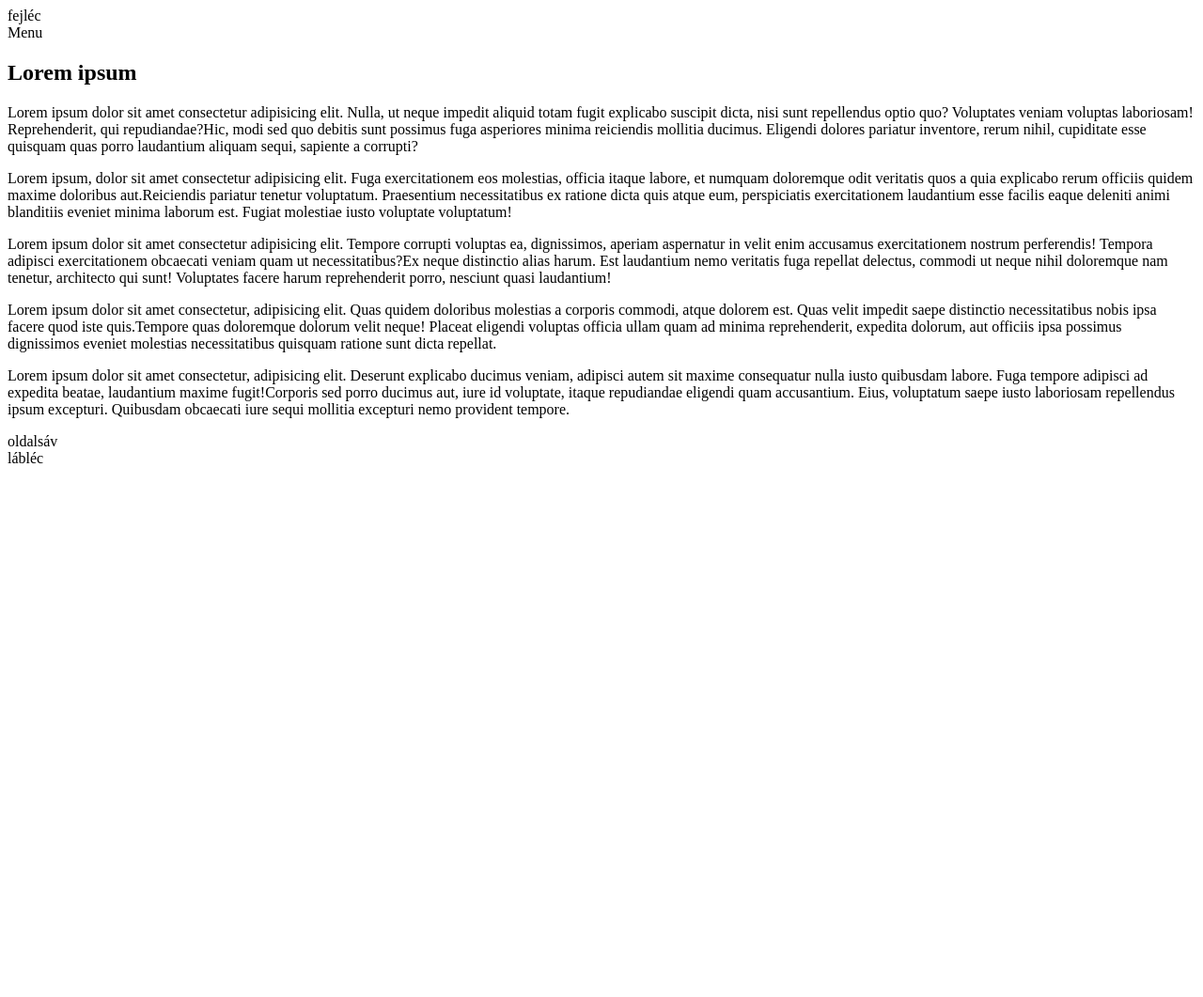
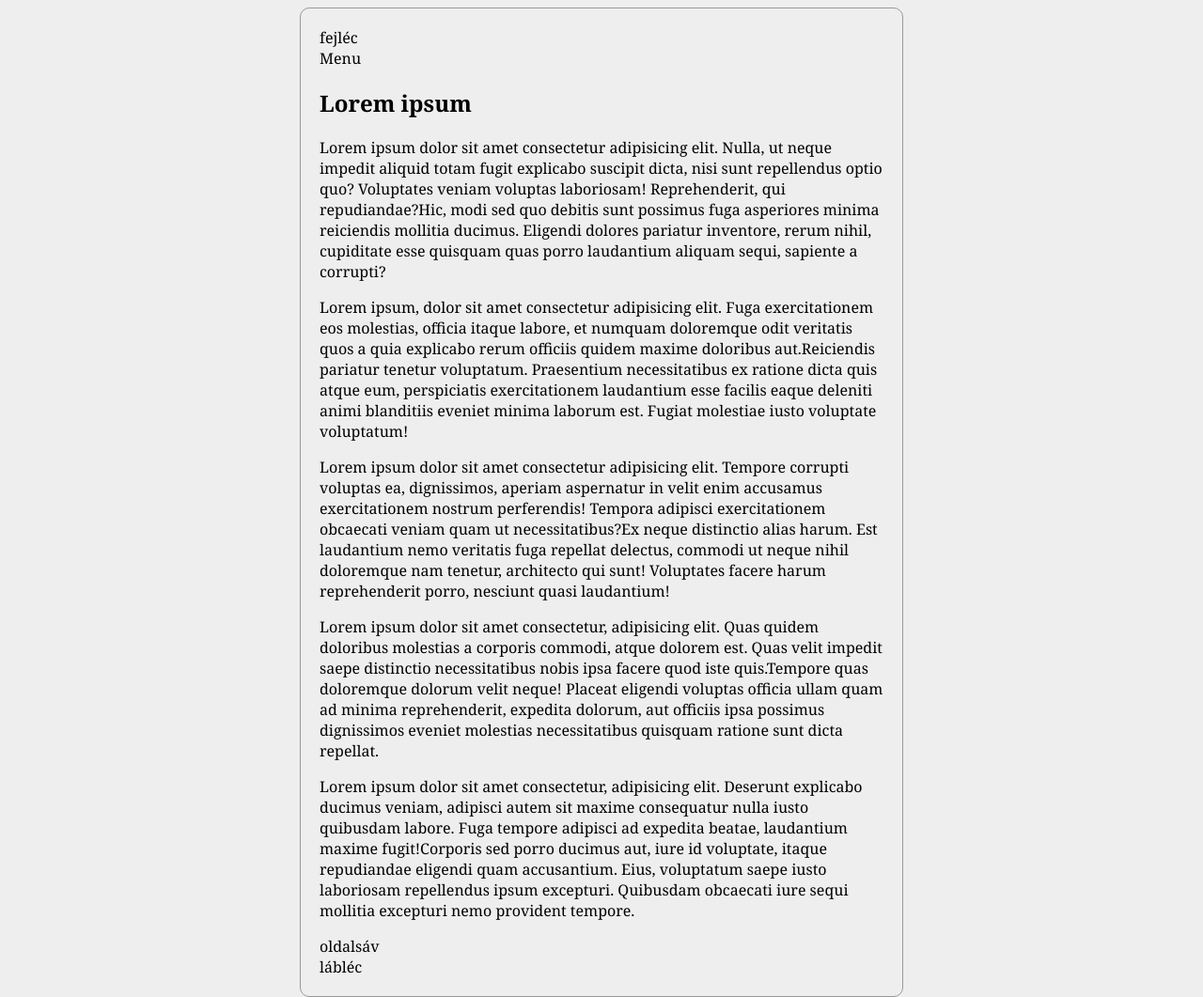
Before and after one commit to Isti-byte/2024-10-10_layout, a plain HTML site: page index.html in a window 1280 px wide. Shown: the whole page at 94% size. Before the commit the page ends 800 px from the top, so only its background shows below. Drawn offline with Linux system fonts and the light colour scheme.

Commit message:
body,main

```diff
--- a/style.css
+++ b/style.css
@@ -1,9 +1,14 @@
 body {
-
+   background-color: #eee;
+   font-family: Cambria, Cochin, Georgia, Times, 'Times New Roman', serif;
 }
 
 main {
-
+   border: 1px solid #999;
+   width: 600px;
+   margin: auto;
+   padding: 20px;
+   border-radius: 10px;
 }
 
 header {
```
